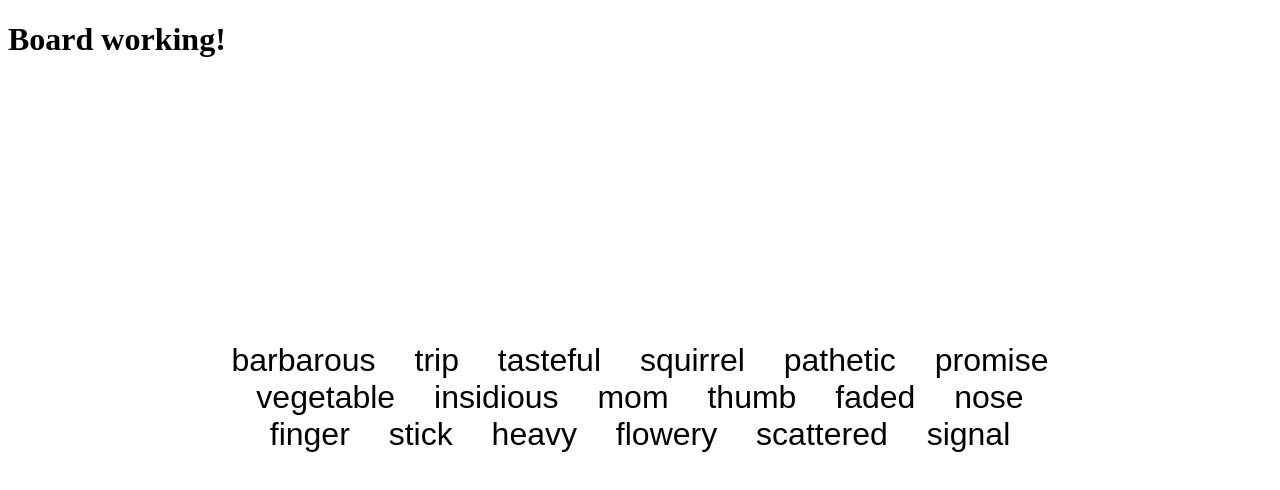
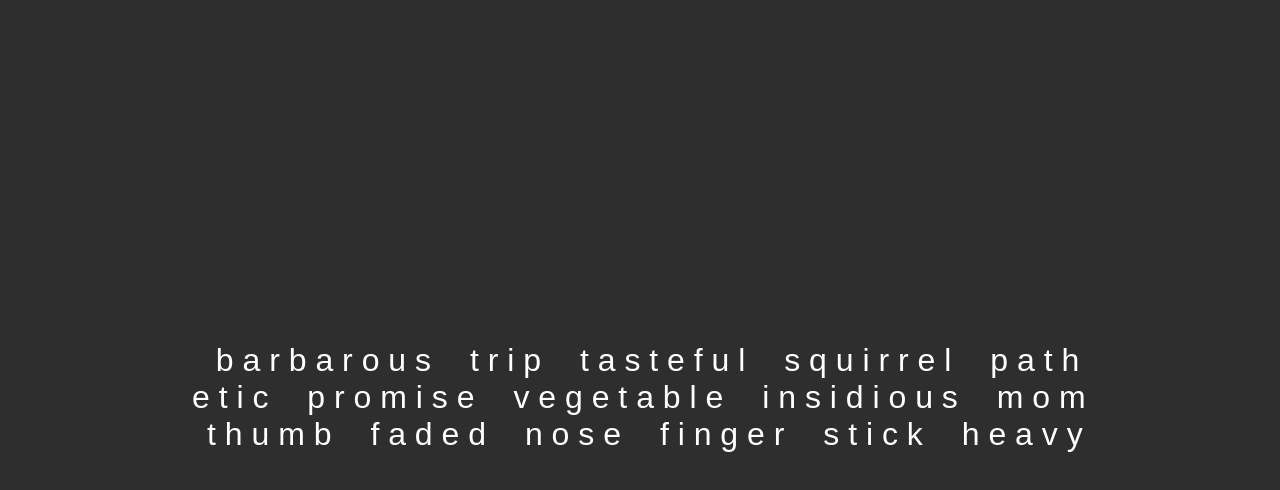
Before and after one commit to eizw/WType, an Angular app in the folder frontend/: page / in a window 1280 px wide. Shown: the top 490 px of the page. Built offline with nearby package versions, Linux system fonts and the light colour scheme.

Commit message:
Split each 'word' into spans of 'letter's
Added text input to track user input
Styled background and words

```diff
--- a/frontend/src/app/app.component.html
+++ b/frontend/src/app/app.component.html
@@ -1,4 +1,6 @@
-<app-board></app-board>
+<body>
+    <app-board></app-board>
+</body>
 <router-outlet>
 
 </router-outlet>
--- a/frontend/src/app/board/board.component.css
+++ b/frontend/src/app/board/board.component.css
@@ -15,6 +15,26 @@
     overflow: hidden;
 }
 
+.player-text {
+    position: absolute;
+    top: 50%;
+    transform: translateY(-50%);
+    height: 117px;
+    width: 70vw;
+    opacity: 0;
+}
+
+.player-text {
+
+}
+
+
+
+h1 {
+    color: rgb(112, 48, 171);
+}
+
 app-word {
+    display: inline;
     margin: 15px;
 }
--- a/frontend/src/app/board/board.component.html
+++ b/frontend/src/app/board/board.component.html
@@ -1,8 +1,11 @@
 
 
 <div class="container">
-    <h1>Board working!</h1>
     <div class="word-container">
+        <input type="text" class="player-text">
+        <!-- <div class="player-cursor">
+            |
+        </div> -->
         <app-word
             *ngFor="let val of word_queue"
             [value]="val"
--- a/frontend/src/app/word/word.component.css
+++ b/frontend/src/app/word/word.component.css
@@ -4,4 +4,7 @@ span {
     text-align: center;
     font-size: 32px;
     font-family: sans-serif;
+    color: white;
+    padding: 0;
+    margin: 0;
 }
--- a/frontend/src/app/word/word.component.ts
+++ b/frontend/src/app/word/word.component.ts
@@ -1,13 +1,17 @@
+import { CommonModule } from '@angular/common';
 import { NgModule, CUSTOM_ELEMENTS_SCHEMA, NgIterable } from '@angular/core';
 import { Component, Input } from '@angular/core';
 @Component({
   selector: 'app-word',
   standalone: true,
   schemas: [CUSTOM_ELEMENTS_SCHEMA],
-  imports: [],
+  imports: [CommonModule],
   template: `
-    <span>
-      {{ value }}
+    <span
+      *ngFor="let letter of value.split('')"
+      class="letter"
+    >
+      {{ letter }}
     </span>
   `,
   styleUrl: './word.component.css'
--- a/frontend/src/styles.css
+++ b/frontend/src/styles.css
@@ -1 +1,4 @@
 /* You can add global styles to this file, and also import other style files */
+body {
+    background-color: rgb(46, 46, 46);
+}
```
